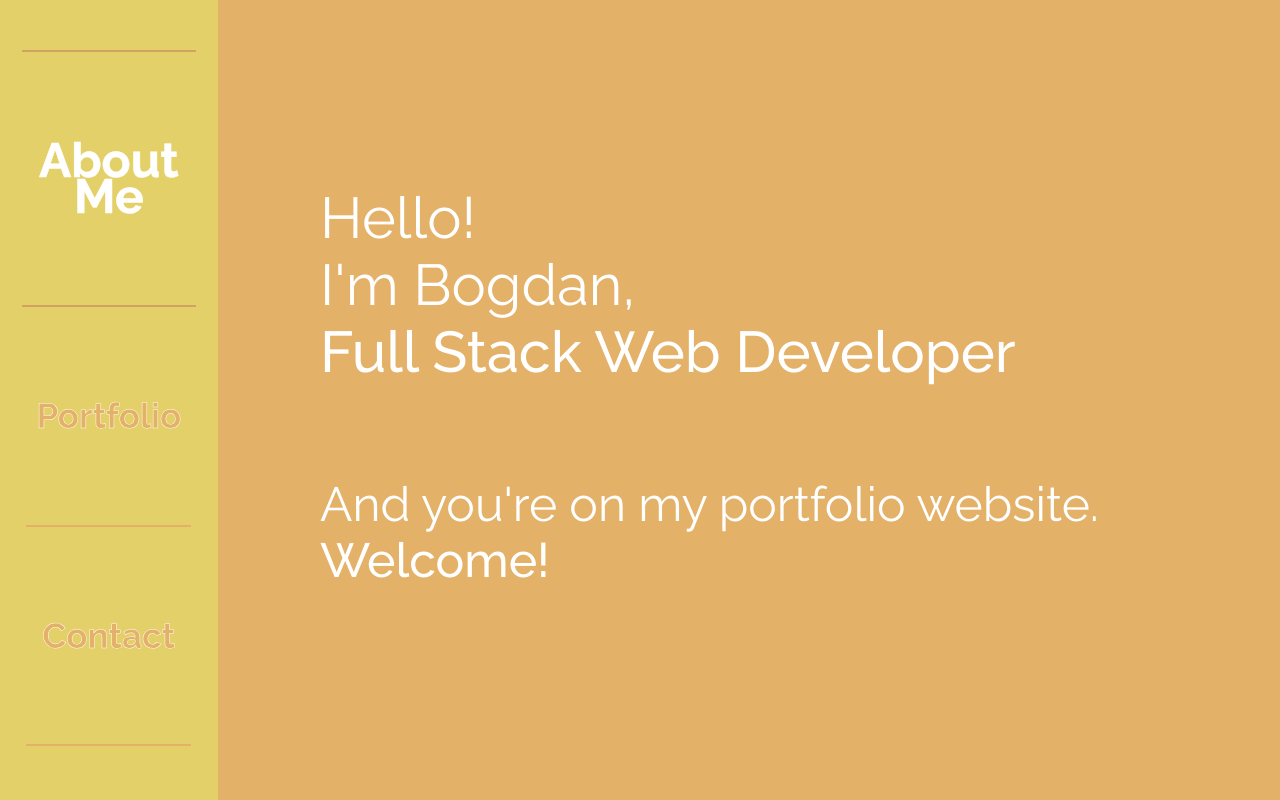
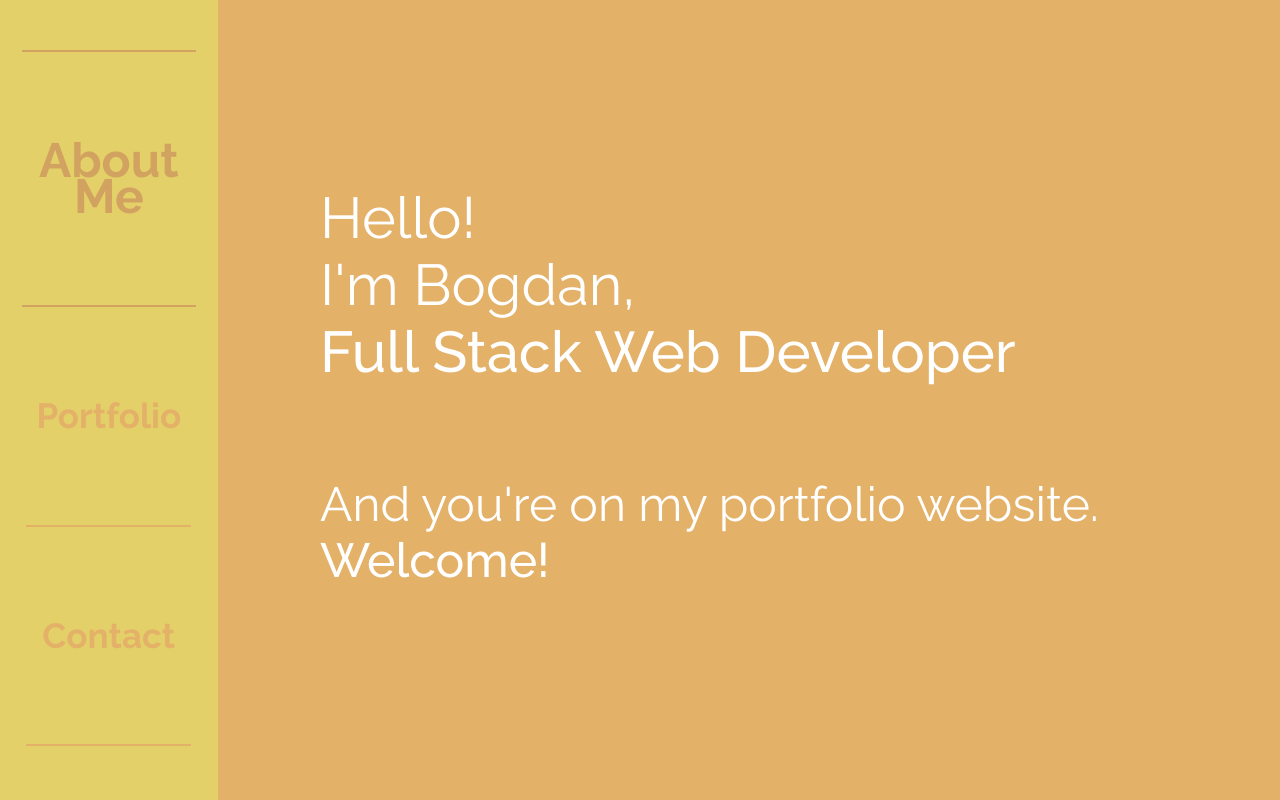
Before and after one commit to Bogdan-jsx/Portfolio, a website: page public/index.html in a window 1280 px wide. In both pictures the pointer is over the link "About Me". Shown: the top 800 px of the page. Drawn offline with nearby package versions, Linux system fonts and the light colour scheme; no server answers; a web font is replaced by a local one.

Commit message:
Minor fixes

```diff
--- a/package.json
+++ b/package.json
@@ -19,11 +19,8 @@
     "cors": "^2.8.5",
     "dotenv": "^16.0.3",
     "express": "^4.18.2",
-    "express-formidable": "^1.2.0",
-    "express-session": "^1.17.3",
     "mongoose": "^6.8.2",
-    "telegraf": "^4.11.2",
-    "tslib": "^2.4.1"
+    "telegraf": "^4.11.2"
   },
   "devDependencies": {
     "nodemon": "^2.0.20"
--- a/public/css/start.css
+++ b/public/css/start.css
@@ -119,7 +119,7 @@ nav ul li {
 nav ul li a {
     color: #e4b169;
     /* border: 1px solid black; */
-    -webkit-text-stroke: .5px white;
+    /* -webkit-text-stroke: .5px white; */
     text-decoration: none;
     transition: color .5s;
 }
@@ -144,8 +144,7 @@ nav ul li:hover {
 }
 
 nav ul li:hover > a {
-    /* color: #d2a360; */
-    color: white;
+    color: #d2a360;
 }
 
 /*Adaptivity*/
```
